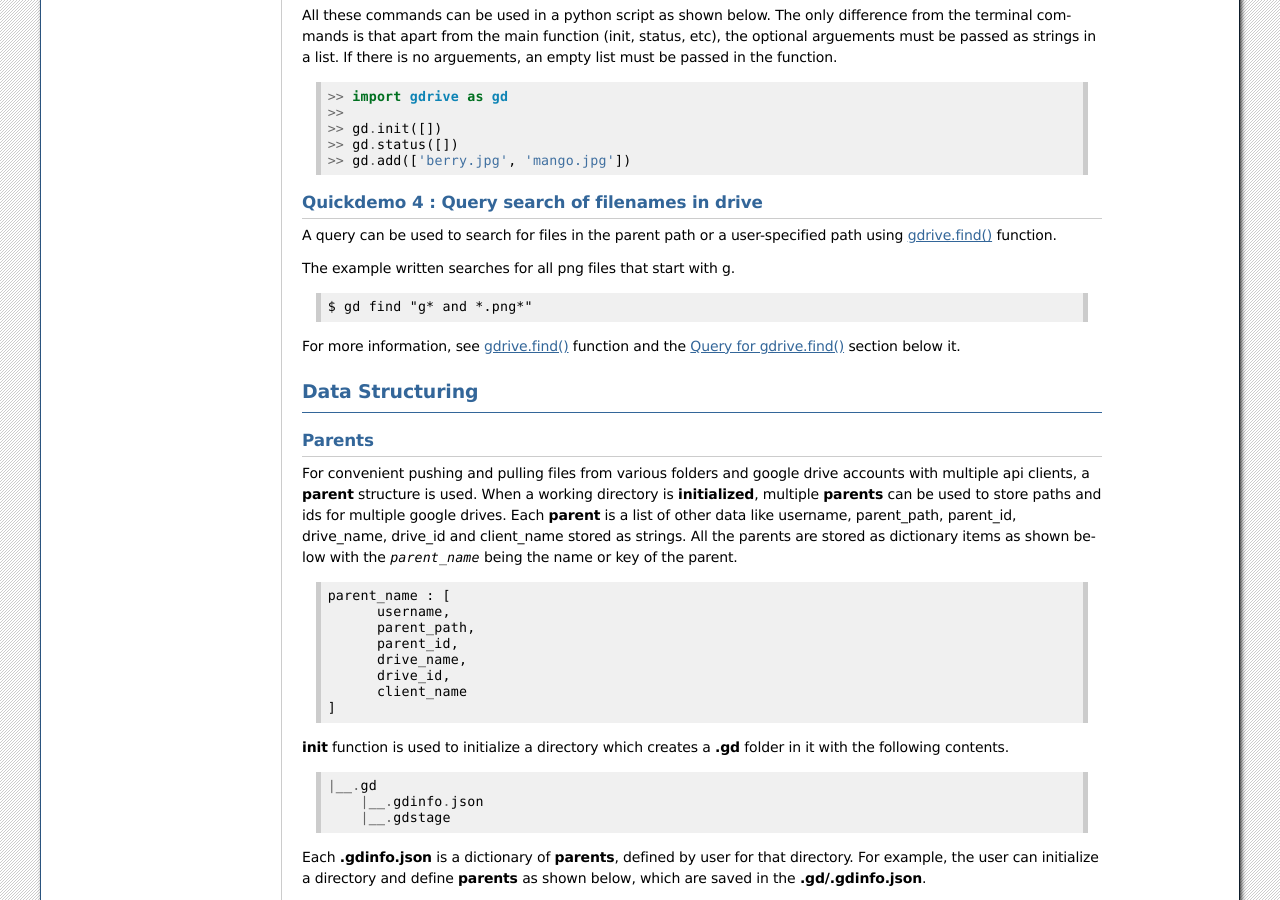
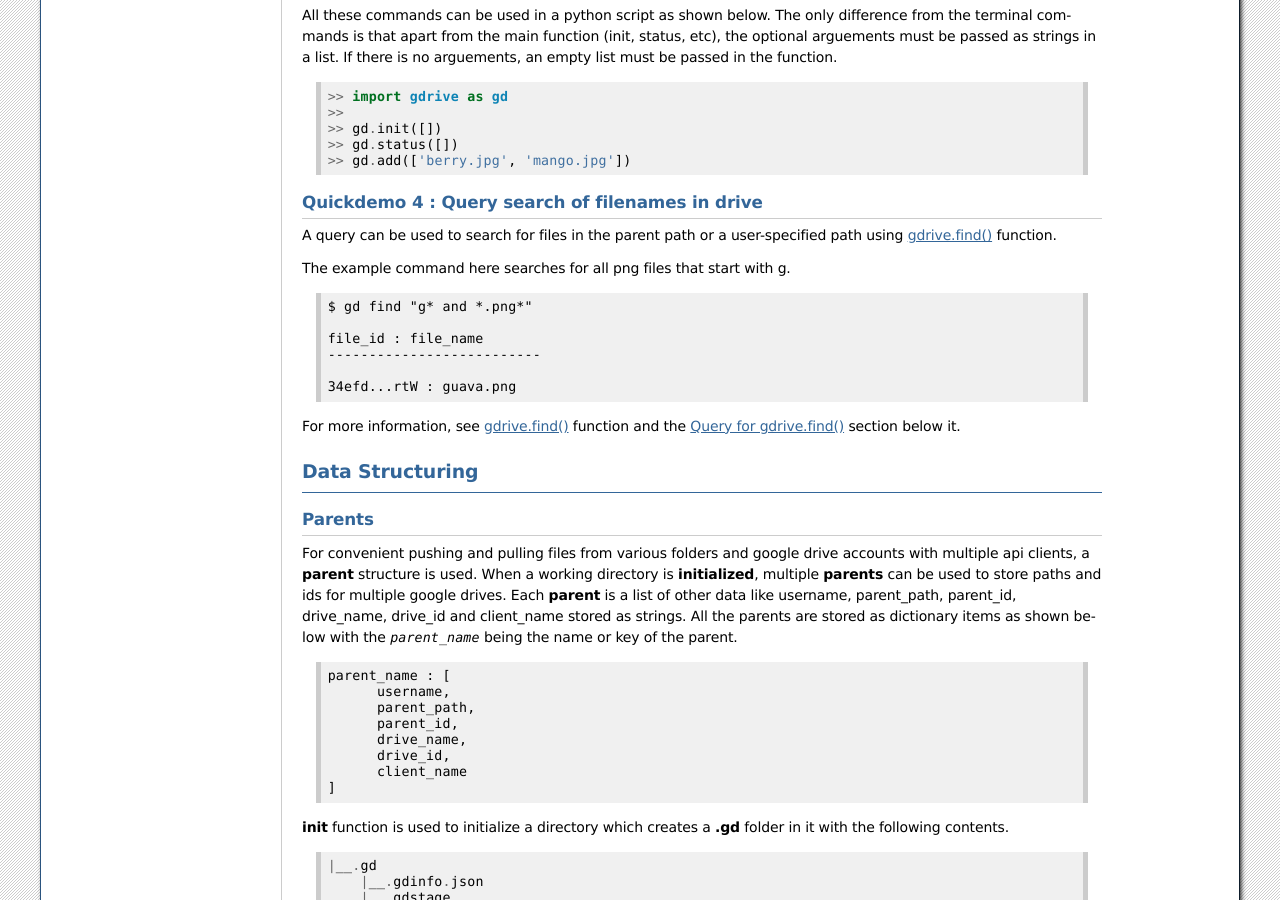
Before and after one commit to preethampaul/gdrive2, a Sphinx documentation site: the page built from docs/index.rst, in a window 1280 px wide and 900 px high, scrolled down 3960 px. Built offline with Sphinx 7.4.7, drawn with Linux system fonts in a browser that asks for light colours.

Commit message:
Update index.rst

```diff
--- a/docs/index.rst
+++ b/docs/index.rst
@@ -220,11 +220,16 @@ Quickdemo 4 : Query search of filenames in drive
 #######################################################
 A query can be used to search for files in the parent path or a user-specified path using `gdrive.find() <https://gdrive.readthedocs.io/en/latest/gdrive.html#gdrive.gd.find>`_ function.
 
-The example written searches for all png files that start with g.
+The example command here searches for all png files that start with g.
 
 ::
 
 	$ gd find "g* and *.png*"
+
+	file_id : file_name
+	--------------------------
+
+	34efd...rtW : guava.png
 
 
 For more information, see `gdrive.find() <https://gdrive.readthedocs.io/en/latest/gdrive.html#gdrive.gd.find>`_ function and the `Query for gdrive.find() <https://gdrive.readthedocs.io/en/latest/gdrive.html#query-for-gdrive-find>`_ section below it.
```
